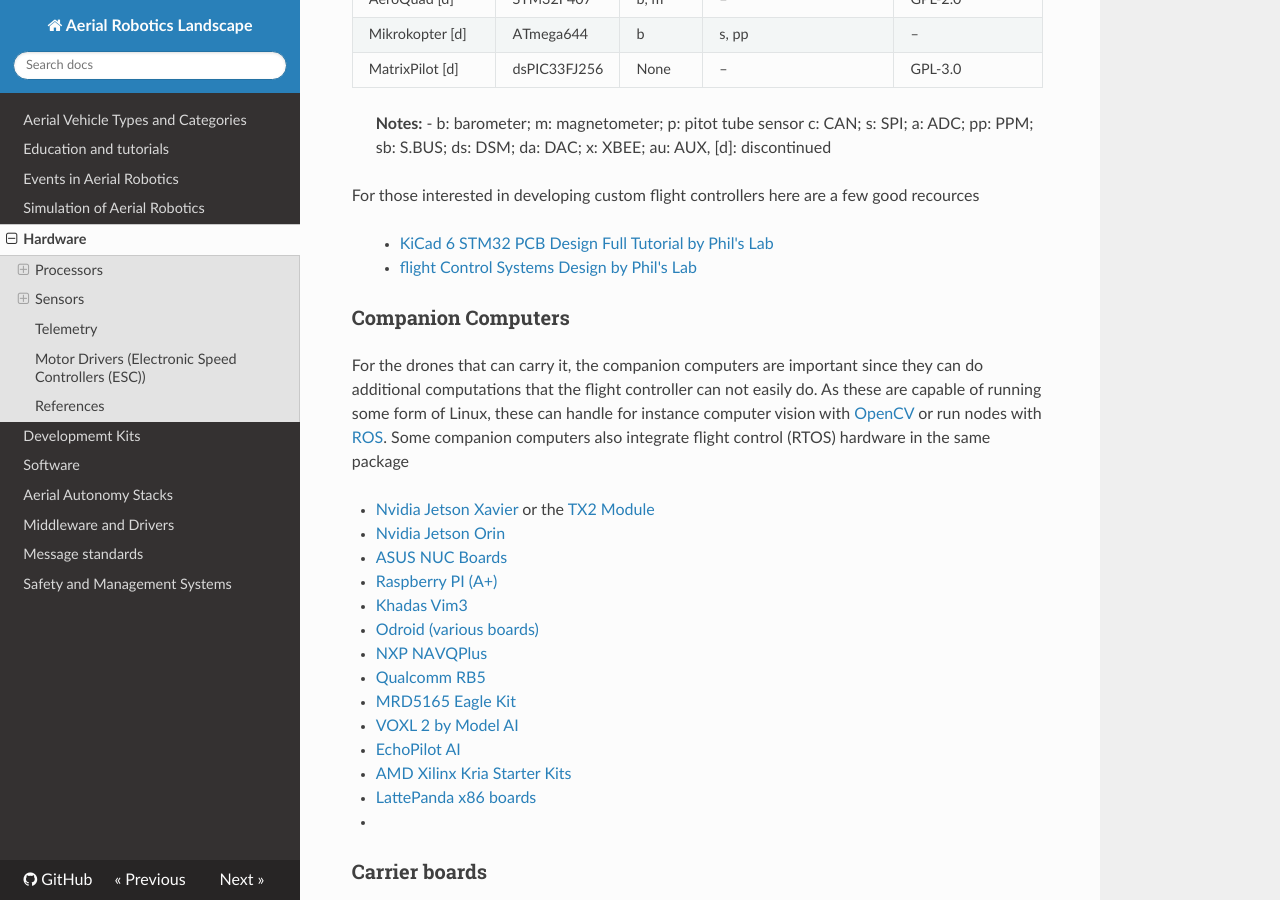
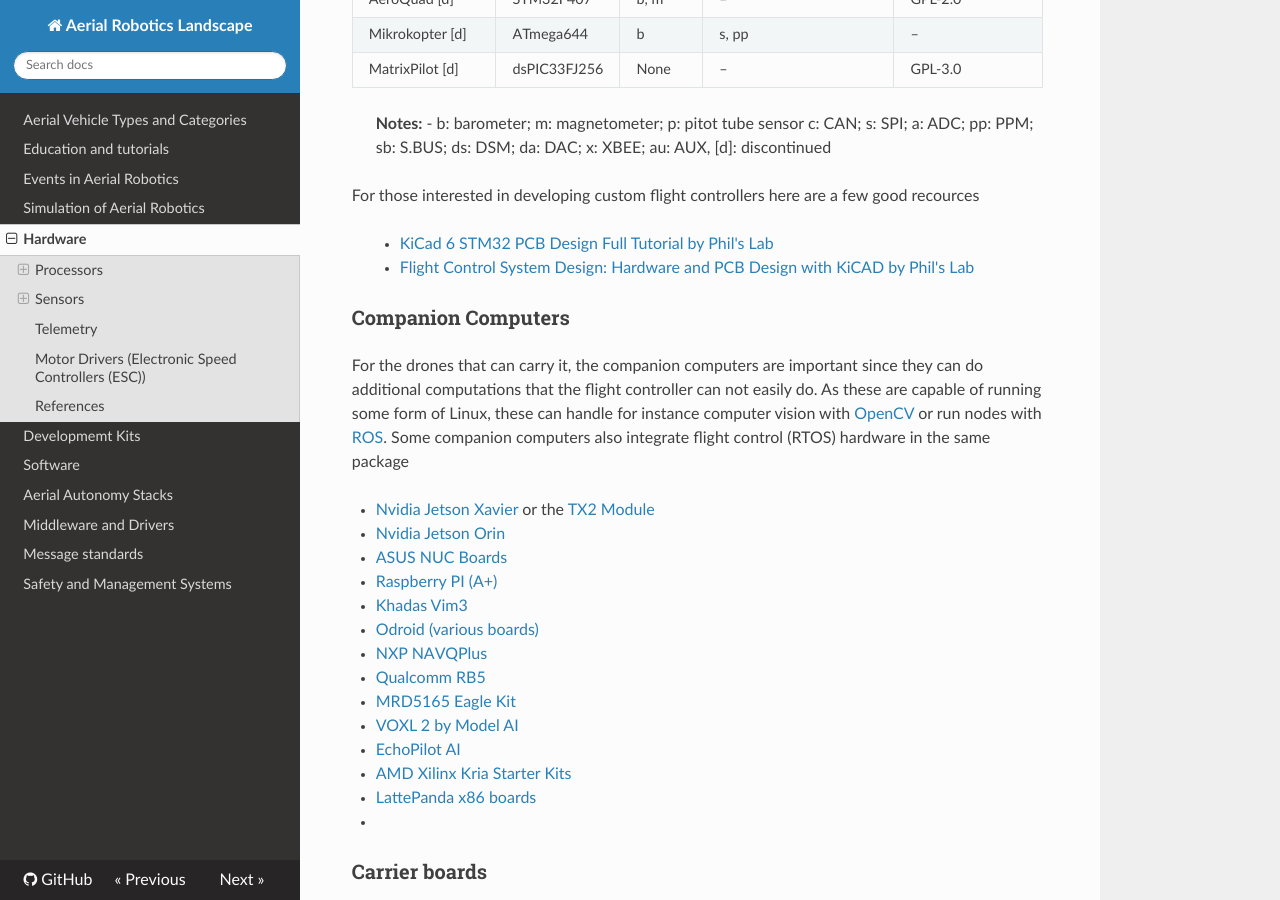
Before and after one commit to ROS-Aerial/aerial_robotic_landscape, an MkDocs documentation site: the page built from docs/hardware.md, in a window 1280 px wide and 900 px high, scrolled down 1304 px. Built offline with MkDocs 1.6.1, drawn with Linux system fonts in a browser that asks for light colours; nearby versions of some CDN libraries.

Commit message:
modified:   docs/hardware.md

```diff
--- a/docs/hardware.md
+++ b/docs/hardware.md
@@ -38,7 +38,7 @@
 
 For those interested in developing custom flight controllers here are a few good recources
 > - [KiCad 6 STM32 PCB Design Full Tutorial by Phil's Lab](https://www.youtube.com/watch?v=aVUqaB0IMh4&t=65s)
-> - [flight Control Systems Design by Phil's Lab](https://www.youtube.com/watch?v=rLDqQ2L_mUQ)
+> - [Flight Control System Design: Hardware and PCB Design with KiCAD by Phil's Lab](https://www.youtube.com/watch?v=rLDqQ2L_mUQ)
 
 ### Companion Computers
 For the drones that can carry it, the companion computers are important since they can do additional computations that the flight controller can not easily do. As these are capable of running some form of Linux, these can handle for instance  computer vision with [OpenCV](https://opencv.org/) or run nodes with [ROS](https://www.ros.org/).
```
